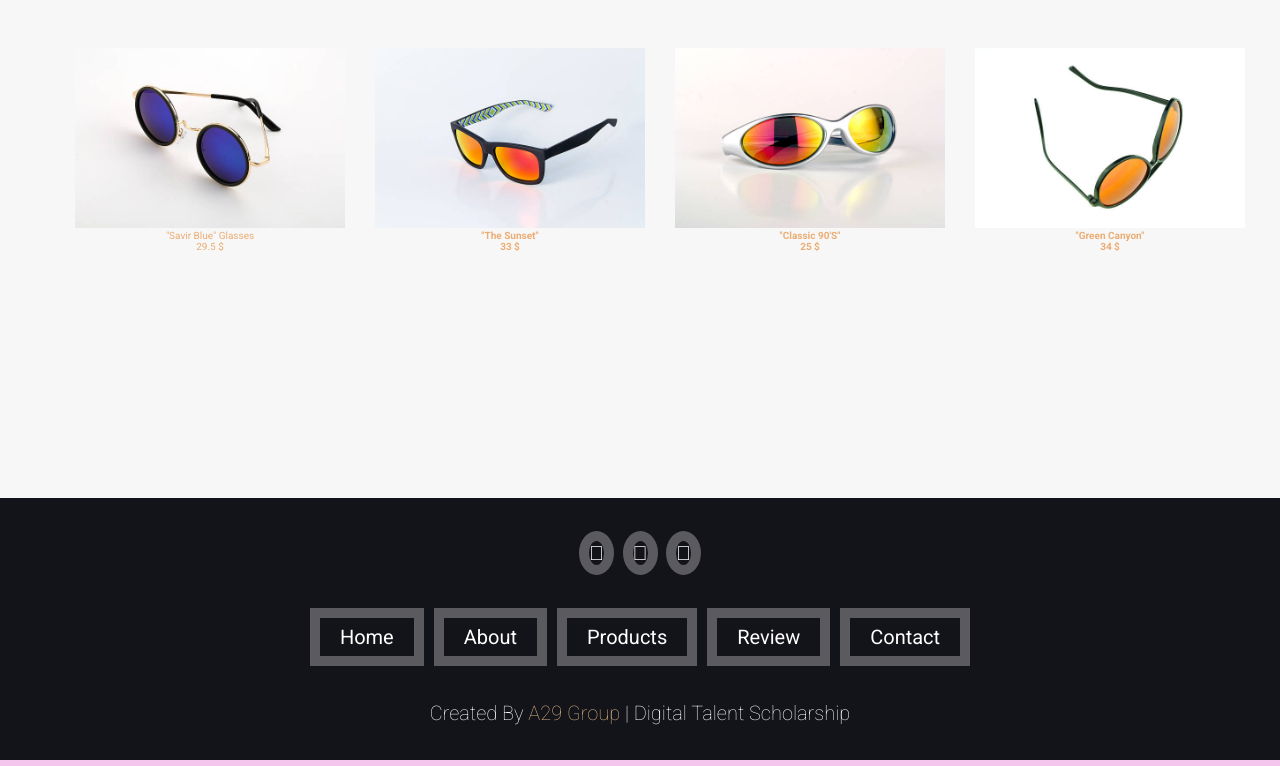
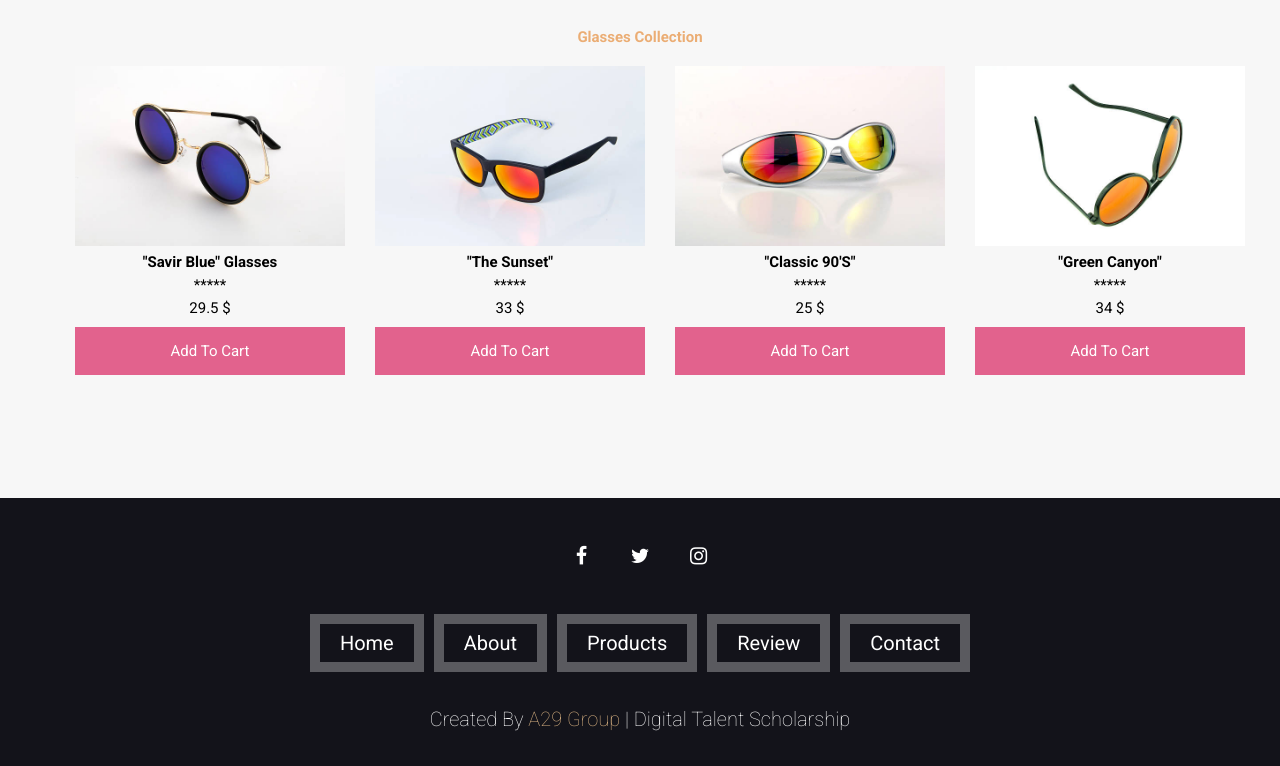
Before and after one commit to itsnadh/progateA29, a plain HTML site: page index.html in a window 1280 px wide. Shown: the part 512-1278 px from the top of the page. Drawn offline with Linux system fonts and the light colour scheme; files whose address does not match are found by name.

Commit message:
benerin beberapa bagian body

```diff
--- a/index.html
+++ b/index.html
@@ -4,12 +4,12 @@
             <meta charset="UTF-8">
             <meta http-equiv="X-UA-Compatible" content="IE=edge">
             <meta name="viewport" content="width=device-width, initial-scale=1.0">
-<title>Lalaland</title>
+            <title>yourchoice</title>
             <link rel="stylesheet" href="stylesheet.css">
             <link rel="stylesheet" href="//maxcdn.bootstrapcdn.com/font-awesome/4.3.0/css/font-awesome.min.css">
         </head>
+
         <body>
-
         <!-- header section starts  -->
             <header class="header">
 
@@ -62,22 +62,26 @@
                 </div>
 
                 <div class="product-wrapper">
+                    <h2>Glasses Collection</h2>
                     <div class="container-product">
                         <div class="products">
                             <div class="product">
                                 <div class="product-item">
                                     <img src="product1.jpg" alt="">
-                            <p class="product-name">"Savir Blue" Glasses</p>
-                            <p class="price">29.5 $</p>
+                                    <p class="label name">"Savir Blue" Glasses</p>
+                                    <p class="label star">*****</p>
+                                    <p class="label price">29.5 $</p>
+                                    <p class="button-cart" href="#"> Add to Cart</p>
                                 </div>
-
                             </div>
 
                             <div class="product">
                                 <div class="product-item">
                                     <img src="product2.jpg" alt="">
                                     <p class="label name">"The Sunset"</p>
+                                    <p class="label star">*****</p>
                                     <p class="label price">33 $</p>
+                                    <p class="button-cart" href="#"> Add to Cart</p>
                                 </div>
                             </div>
 
@@ -85,7 +89,9 @@
                                 <div class="product-item">
                                     <img src="product3.jpg" alt="">
                                     <p class="label name">"Classic 90's"</p>
+                                    <p class="label star">*****</p>
                                     <p class="label price">25 $</p>
+                                    <p class="button-cart" href="#"> Add to Cart</p>
                                 </div>
                             </div>
 
@@ -93,14 +99,20 @@
                                 <div class="product-item">
                                     <img src="product4.jpg" alt="">
                                     <p class="label name">"Green Canyon"</p>
+                                    <p class="label star">*****</p>
                                     <p class="label price">34 $</p>
+                                    <p class="button-cart" href="#"> Add to Cart</p>
                                 </div>
                             </div>
 
 
                         </div>
                     </div>
+
+
                 </div>
+
+
                 <div class="message-wrapper"></div>
 
             </main>
@@ -110,9 +122,9 @@
         <section class="footer">
 
             <div class="share">
-        <a href="#" class="fab fa-facebook-f"></a>
-        <a href="#" class="fab fa-twitter"></a>
-        <a href="#" class="fab fa-instagram"></a>
+                <a href="#" class="fa fa-facebook-f"></a>
+                <a href="#" class="fa fa-twitter"></a>
+                <a href="#" class="fa fa-instagram"></a>
             </div>
 
             <div class="links">
--- a/stylesheet.css
+++ b/stylesheet.css
@@ -256,22 +256,34 @@ h1 {
 
 .product-item img {
   height: 180px;
+  /* position: relative; */
 }
 
-.product-item img:hover {
+.product-item:hover {
   zoom: 110%;
-  box-shadow: 10px 5px moccasin;
-  transition: all: 0.5s;
+  /* box-shadow: 10px 5px moccasin; */
+  transition: all 0.5s;
+}
+
+.name {
+  font-weight: bold;
 }
 
 .label {
-  font-weight: bold;
+  color: black;
+  font-size: 15px;
+  margin-top: 5px;
 }
 
-.label:hover {
-  color: blueviolet;
-  opacity: 0.6;
+.button-cart {
+  padding: 15px 20px;
+  background-color: rgb(226, 98, 141);
+  color: white;
+  font-size: 15px;
+  margin-top: 10px;
 }
+
+/* BAGIAN FOOTER */
 
 .footer {
   background: var(--black);
@@ -288,7 +300,7 @@ h1 {
   line-height: 5rem;
   font-size: 2rem;
   color: #fff;
-  border: var(--border);
+  /* border: var(--border); */
   margin: .3rem;
   border-radius: 50%;
 }
```
Lines whose indentation alone changed are shown as unchanged.
